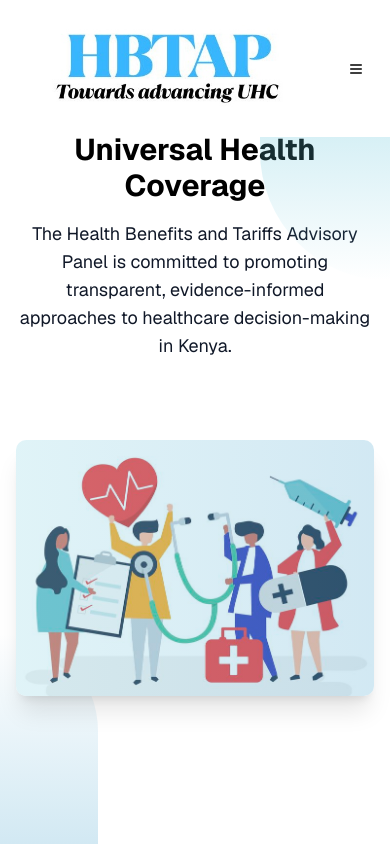
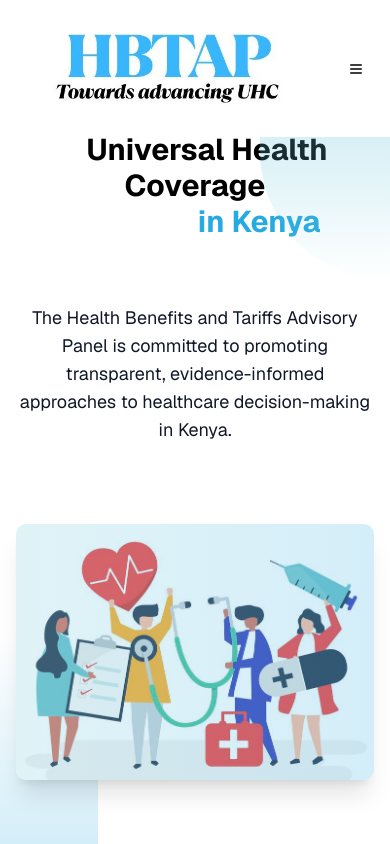
Before and after one commit to Antoney20/prod-hta, a Next.js app: page / in a window 390 px wide. Shown: the top 844 px of the page. Built offline with nearby package versions, Linux system fonts and the light colour scheme.

Commit message:
block elements:

```diff
--- a/app/components/home/hero.tsx
+++ b/app/components/home/hero.tsx
@@ -12,11 +12,11 @@ export default function HeroSection() {
 
       {/* <div className="absolute top-0 left-0 w-full h-full">
           <div className="absolute top-0 right-0 w-1/3 h-1/3 bg-gradient-to-b from-[#63C5DA]/50 to-transparent rounded-bl-full"></div>
-          <div className="absolute bottom-0 left-0 w-1/4 h-1/4 bg-gradient-to-t from-[#1d8fc3]/20 to-transparent rounded-tr-full"></div>
+          <div className="absolute bottom-0 left-0 w-1/4 h-1/4 bg-gradient-to-t from-[#27aae1]/20 to-transparent rounded-tr-full"></div>
         </div> */}
         <div className="absolute top-0 left-0 w-full h-full pointer-events-none">
           <div className="absolute top-0 right-0 w-1/3 h-1/3 bg-gradient-to-b from-[#63C5DA]/50 to-transparent rounded-bl-full pointer-events-none"></div>
-          <div className="absolute bottom-0 left-0 w-1/4 h-1/4 bg-gradient-to-t from-[#1d8fc3]/20 to-transparent rounded-tr-full pointer-events-none"></div>
+          <div className="absolute bottom-0 left-0 w-1/4 h-1/4 bg-gradient-to-t from-[#27aae1]/20 to-transparent rounded-tr-full pointer-events-none"></div>
         </div>
 
       <div className="container mx-auto px-4">
@@ -29,10 +29,12 @@ export default function HeroSection() {
             transition={{ duration: 0.5 }}
           >
             <h1 className="text-3xl md:text-4xl lg:text-5xl font-bold text-black mb-4">
-              <span className="text-[#1d8fc3]">Towards advancing</span> <br />
-              Universal Health Coverage
+              <span className="text-[#27aae1]">Towards advancing</span> <br />
+            <span className=" lg:text-3xl font-bold text-black ml-6">   Universal Health Coverage</span> <br></br>
+             < span className=" lg:text-2xl font-bold text-[#27aae1] ml-32"> in Kenya</span>
             </h1>
-            <p className="text-gray-900 text-lg md:text-xl mb-8 max-w-xl mx-auto lg:mx-0">
+
+            <p className="text-gray-900 text-lg md:text-xl mb-8 max-w-xl mx-auto lg:mx-0 mt-16">
               The Health Benefits and Tariffs Advisory Panel is committed to promoting transparent, evidence-informed approaches to healthcare decision-making in Kenya.
 
             </p>
@@ -40,11 +42,11 @@ export default function HeroSection() {
             {/* <p className="text-gray-700 text-sm max-w-3xl mb-8">
                Fill the form below for general enquiries. To propose interventions, fill this form <Link className="" href= "/interventions-form"><Button
 
-               className="bg-[#1d8fc3] hover:bg-[#63C5DA] text-white px-8 py-2 rounded-md text-base ml-4 mt-2"> get in touch <ArrowRight/> </Button> </Link>
+               className="bg-[#27aae1] hover:bg-[#63C5DA] text-white px-8 py-2 rounded-md text-base ml-4 mt-2"> get in touch <ArrowRight/> </Button> </Link>
             </p> */}
             {/* <div className="flex flex-col sm:flex-row gap-4 justify-center lg:justify-start">
               <Link href="/about">
-                <Button className="bg-[#1d8fc3] hover:bg-[#63C5DA] text-white px-8 py-2 rounded-md text-base">
+                <Button className="bg-[#27aae1] hover:bg-[#63C5DA] text-white px-8 py-2 rounded-md text-base">
                   Learn More
                 </Button>
               </Link>
@@ -60,7 +62,7 @@ export default function HeroSection() {
           >
             <div className="relative h-64 md:h-96 w-full rounded-lg overflow-hidden shadow-xl">
 
-              <div className="absolute inset-0 bg-gradient-to-r from-[#63C5DA]/20 to-[#1d8fc3]/20 z-10"></div>
+              <div className="absolute inset-0 bg-gradient-to-r from-[#63C5DA]/20 to-[#27aae1]/20 z-10"></div>
               <Image
                 src="/images/health-awareness.jpeg"
                 alt="HTA hero section image"
```
